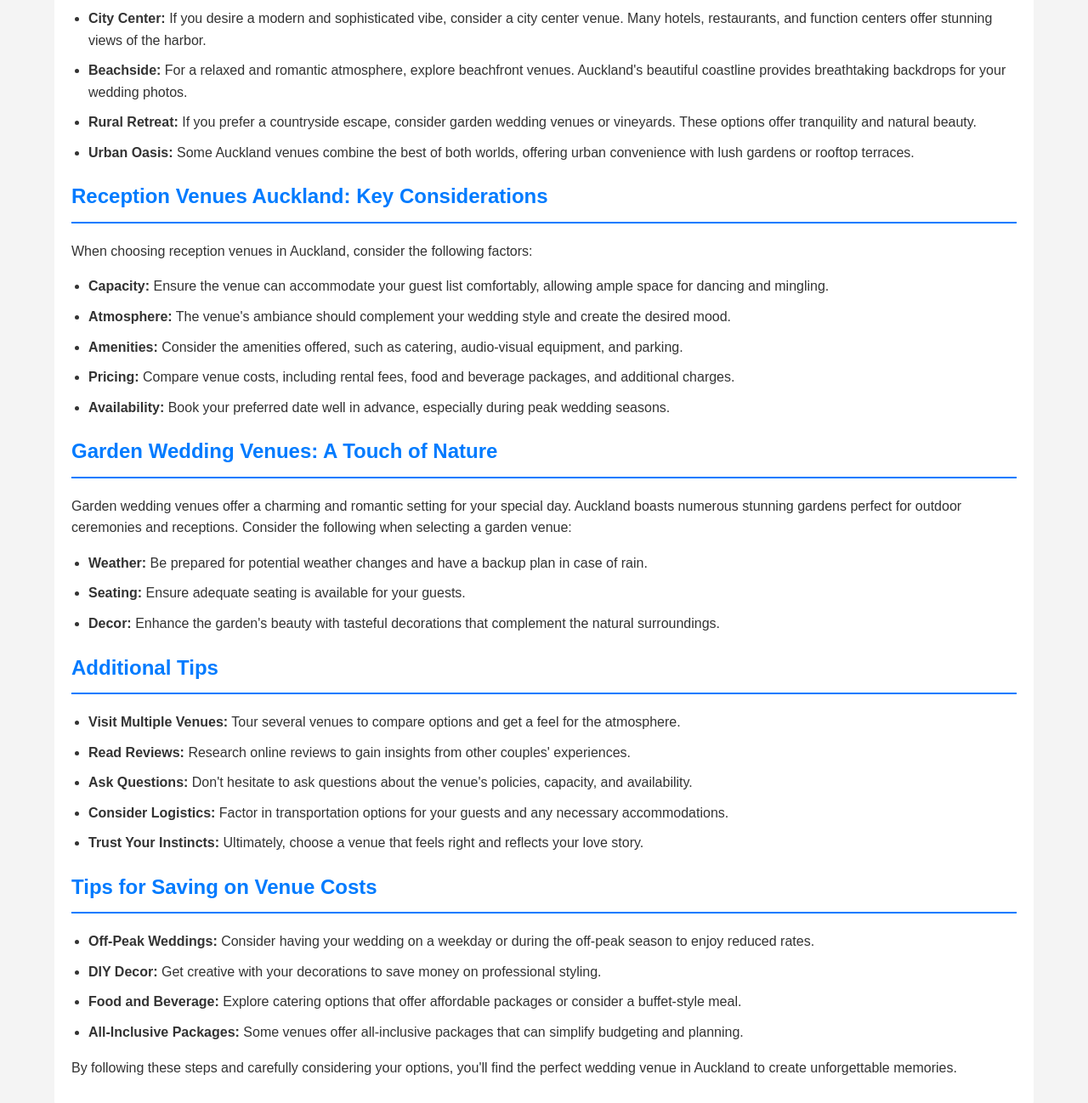
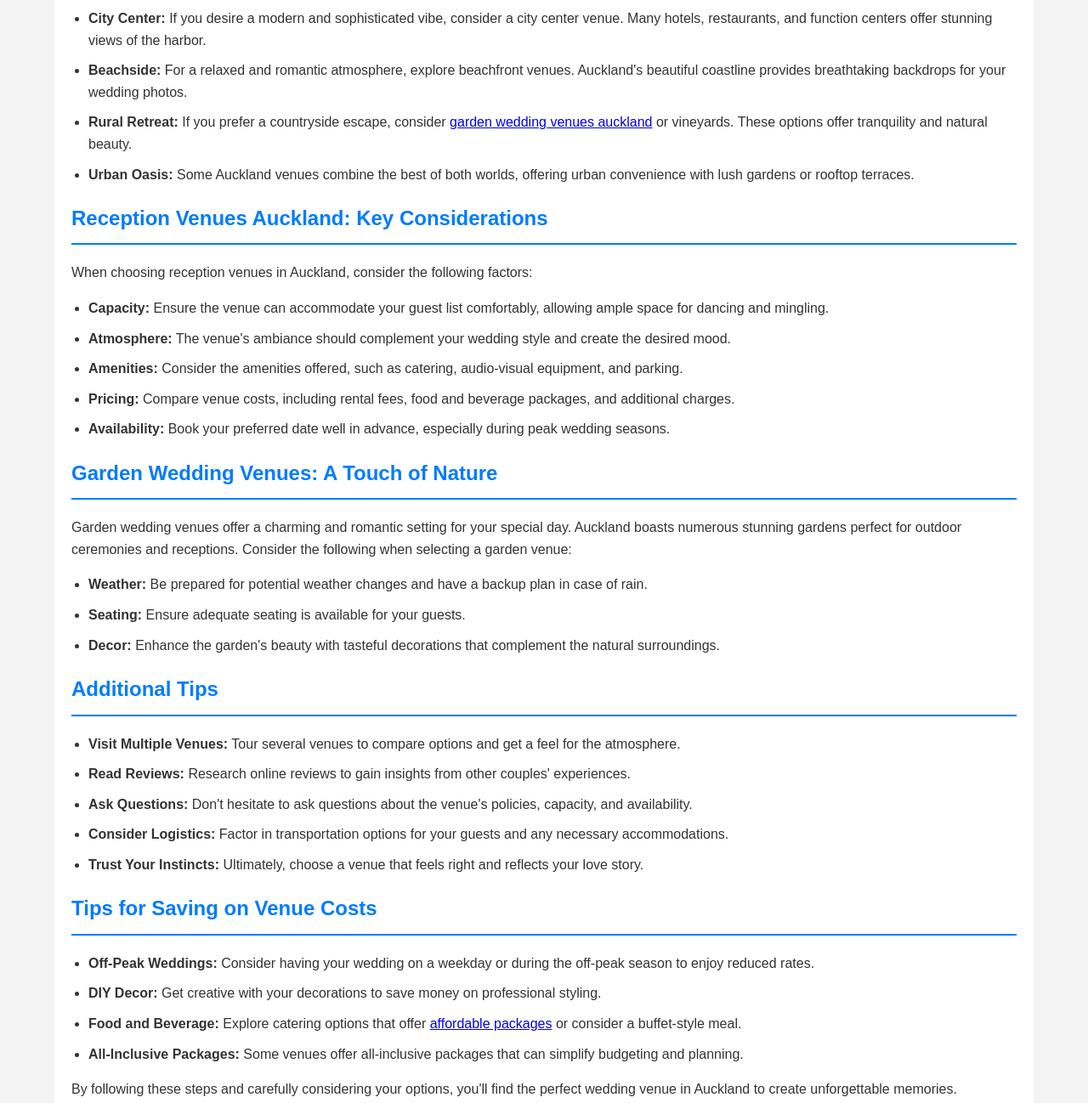
Before and after one commit to roberthinsom/Garden-Wedding-Venues-Auckland-netlify, a plain HTML site: page index.html in a window 1280 px wide. Shown: the part 680-1978 px from the top of the page at 85% size. Drawn offline with Linux system fonts and the light colour scheme.

Commit message:
Update index.html

```diff
--- a/index.html
+++ b/index.html
@@ -91,7 +91,7 @@
             <ul>
                 <li><strong>City Center:</strong> If you desire a modern and sophisticated vibe, consider a city center venue. Many hotels, restaurants, and function centers offer stunning views of the harbor.</li>
                 <li><strong>Beachside:</strong> For a relaxed and romantic atmosphere, explore beachfront venues. Auckland's beautiful coastline provides breathtaking backdrops for your wedding photos.</li>
-                <li><strong>Rural Retreat:</strong> If you prefer a countryside escape, consider garden wedding venues or vineyards. These options offer tranquility and natural beauty.</li>
+                <li><strong>Rural Retreat:</strong> If you prefer a countryside escape, consider <a href="https://www.settlerscountrymanor.co.nz/wedding-venues-auckland.html">garden wedding venues auckland</a> or vineyards. These options offer tranquility and natural beauty.</li>
                 <li><strong>Urban Oasis:</strong> Some Auckland venues combine the best of both worlds, offering urban convenience with lush gardens or rooftop terraces.</li>
             </ul>
 
@@ -126,7 +126,7 @@
             <ul>
                 <li><strong>Off-Peak Weddings:</strong> Consider having your wedding on a weekday or during the off-peak season to enjoy reduced rates.</li>
                 <li><strong>DIY Decor:</strong> Get creative with your decorations to save money on professional styling.</li>
-                <li><strong>Food and Beverage:</strong> Explore catering options that offer affordable packages or consider a buffet-style meal.</li>
+                <li><strong>Food and Beverage:</strong> Explore catering options that offer <a href="https://roberthinsom.github.io/Reception-Venue-Auckland/">affordable packages</a> or consider a buffet-style meal.</li>
                 <li><strong>All-Inclusive Packages:</strong> Some venues offer all-inclusive packages that can simplify budgeting and planning.</li>
             </ul>
 
```
